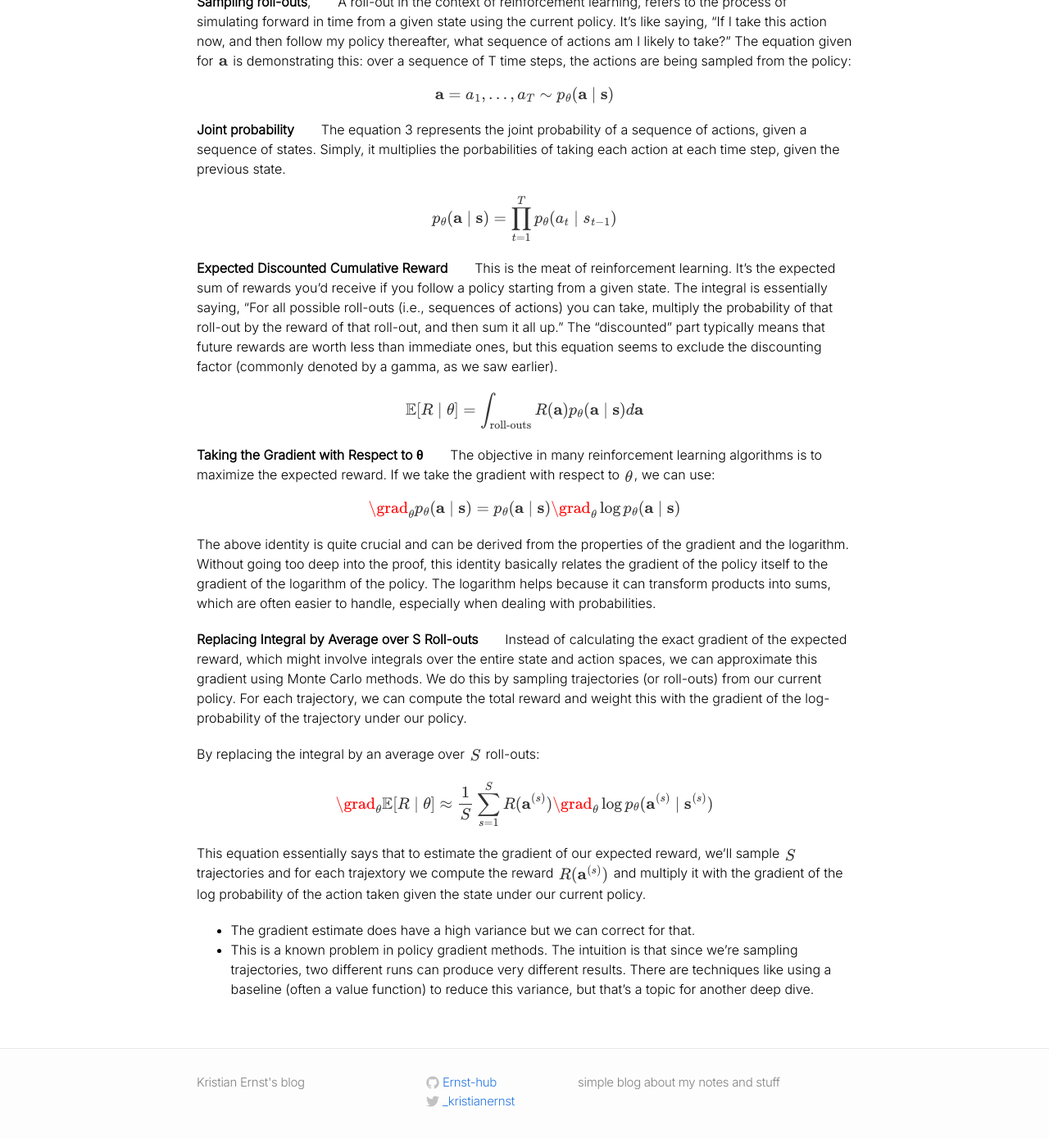
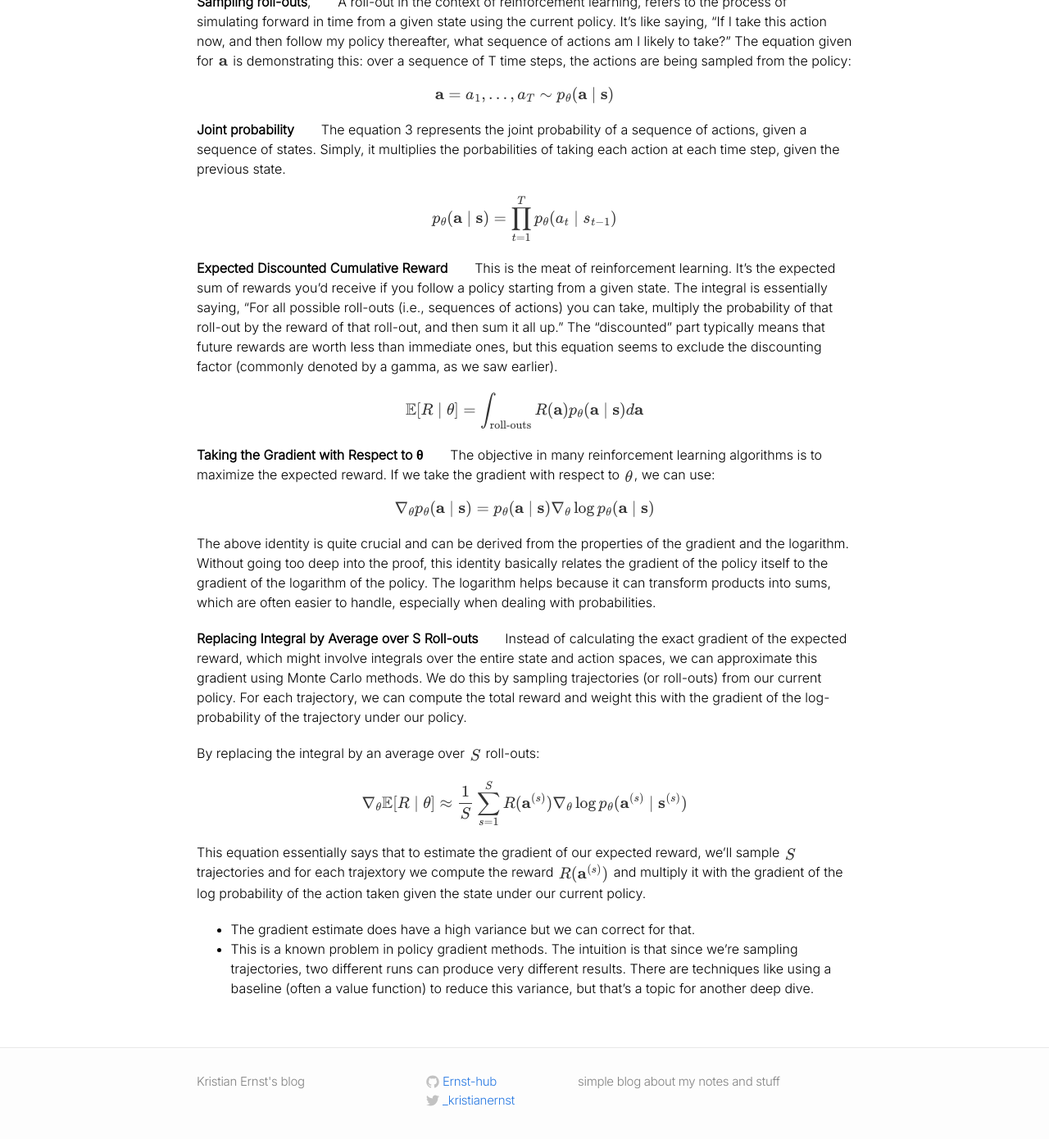
Before and after one commit to kristianernst/kristianernst.github.io, a Jekyll site: the page built from _posts/2023-08-20-reinforce.markdown, in a window 1280 px wide and 1400 px high, scrolled down 5880 px. Shown: the top 1390 px of the window at 82% size. Built offline with Jekyll 4.4.1, drawn with Linux system fonts in a browser that asks for light colours; formulas are drawn with MathJax 3.

Commit message:
updated math

```diff
--- a/_posts/2023-08-20-reinforce.markdown
+++ b/_posts/2023-08-20-reinforce.markdown
@@ -256,7 +256,7 @@ $$
 **Taking the Gradient with Respect to θ** $$\quad$$ The objective in many reinforcement learning algorithms is to maximize the expected reward. If we take the gradient with respect to $$\theta$$, we can use:
 
 $$
-\grad _\theta p_\theta(\textbf{a}\mid \textbf{s}) = p_\theta(\textbf{a}\mid \textbf{s})\grad _\theta\log p_\theta(\textbf{a}\mid \textbf{s})
+\nabla _\theta p_\theta(\textbf{a}\mid \textbf{s}) = p_\theta(\textbf{a}\mid \textbf{s})\nabla _\theta\log p_\theta(\textbf{a}\mid \textbf{s})
 $$
 
 The above identity is quite crucial and can be derived from the properties of the gradient and the logarithm. Without going too deep into the proof, this identity basically relates the gradient of the policy itself to the gradient of the logarithm of the policy. The logarithm helps because it can transform products into sums, which are often easier to handle, especially when dealing with probabilities.
@@ -266,7 +266,7 @@ The above identity is quite crucial and can be derived from the properties of th
 By replacing the integral by an average over $$S$$ roll-outs:
 
 $$
-\grad _\theta \mathbb{E}[R\mid \theta]\approx \frac{1}{S}\sum_{s = 1}^S R(\textbf{a}^{(s)})\grad _{\theta}\log p_\theta(\textbf{a}^{(s)}\mid \textbf{s}^{(s)})
+\nabla _\theta \mathbb{E}[R\mid \theta]\approx \frac{1}{S}\sum_{s = 1}^S R(\textbf{a}^{(s)})\nabla _{\theta}\log p_\theta(\textbf{a}^{(s)}\mid \textbf{s}^{(s)})
 $$
 
 This equation essentially says that to estimate the gradient of our expected reward, we'll sample $$S$$ trajectories and for each trajextory we compute the reward $$R(\textbf{a}^{(s)})$$ and multiply it with the gradient of the log probability of the action taken given the state under our current policy.
--- a/css/main.css
+++ b/css/main.css
@@ -276,11 +276,6 @@ a:visited { color: #205caa; }
   text-align: center;
 }
 
-img {
-  max-width: 100%;
-  height: auto;
-}
-
 .svgdiv {
   width: 100%;
   text-align: center;
@@ -446,7 +441,7 @@ letter-spacing: 0.02em;
 color: #333;
 -webkit-font-smoothing: antialiased;
 -moz-osx-font-smoothing: grayscale;
-
+max-width: 100%;
 }
 
 /* Block-level MathJax Styles */
@@ -534,3 +529,8 @@ vertical-align: middle;
   padding-left: 11px; /* Reduce padding */
   padding-right: 11px; /* Reduce padding */
 }
+
+img {
+  max-width: 100%;
+  height: auto;
+}
```
